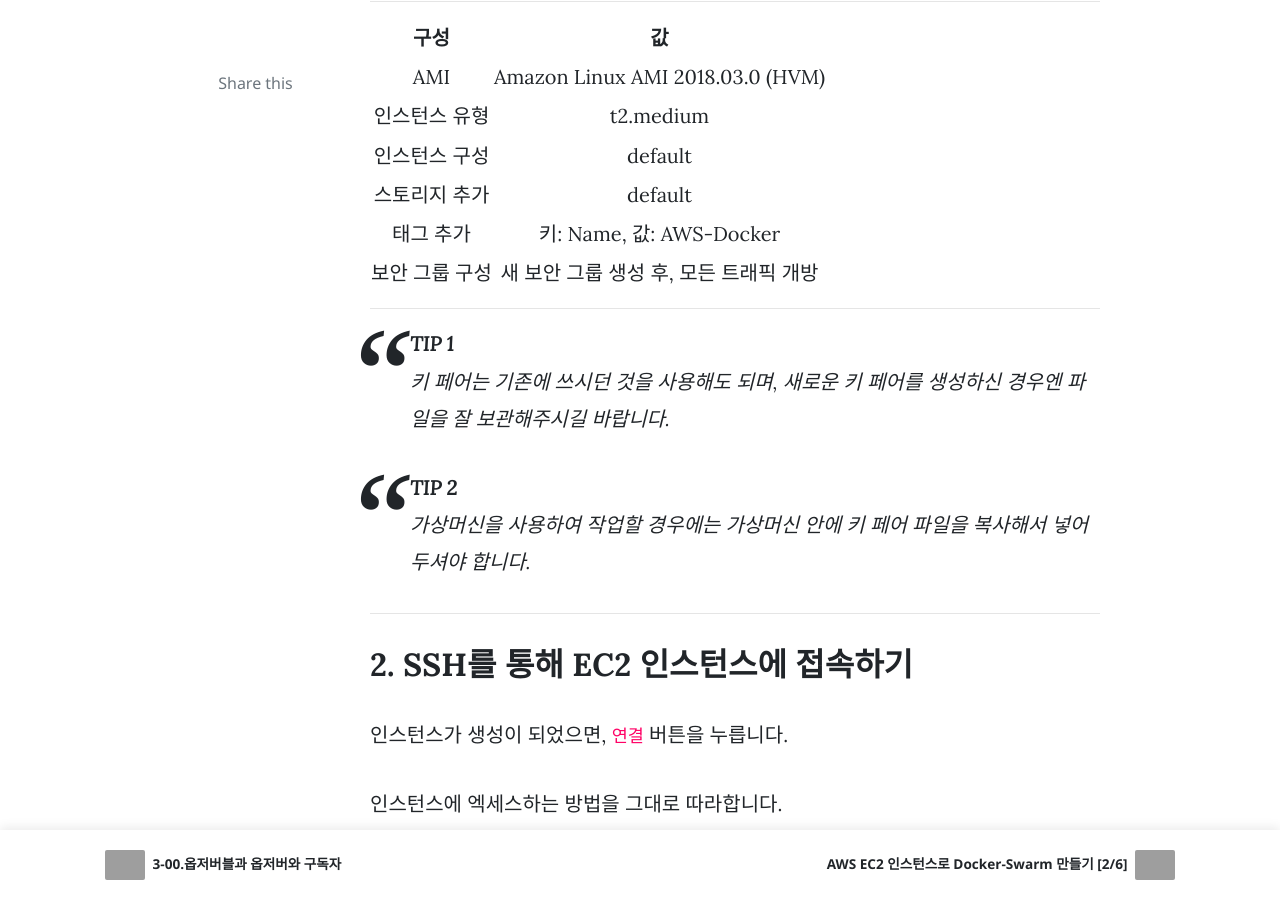
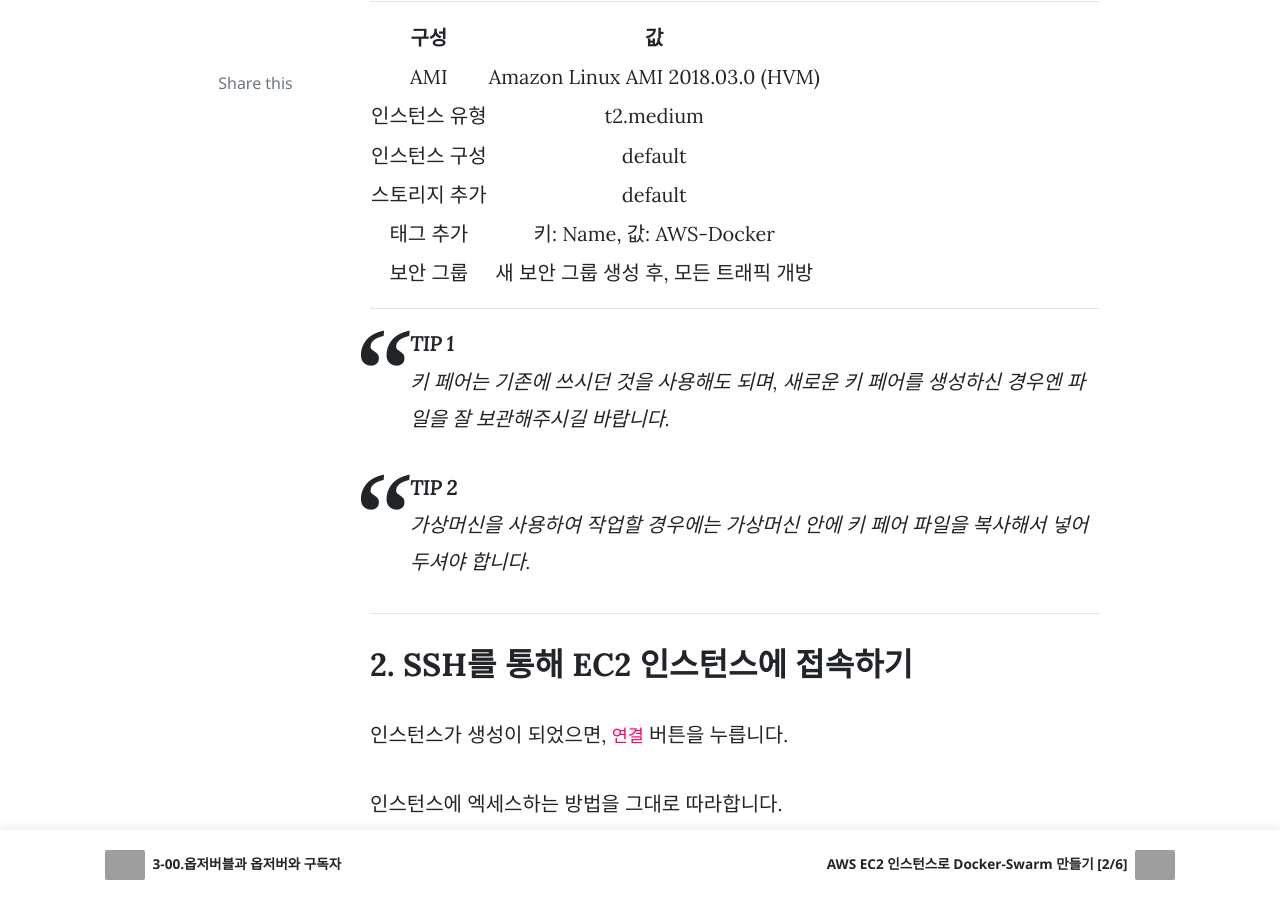
Before and after one commit to MegazoneDSG/megazonedsg.github.io, a Jekyll site: the page built from _posts/2019-09-01-1-Make-Docker.md, in a window 1280 px wide and 900 px high, scrolled down 1621 px. Built offline with Jekyll 4.4.1, drawn with Linux system fonts in a browser that asks for light colours; nearby versions of some CDN libraries; comment, search, counter and statistics services are not loaded; grey boxes are pictures that could not be loaded.

Commit message:
Update 2019-09-01-1-Make-Docker.md

```diff
--- a/_posts/2019-09-01-1-Make-Docker.md
+++ b/_posts/2019-09-01-1-Make-Docker.md
@@ -55,7 +55,7 @@ AWS 사이트에 들어가서 새로운 EC2 인스턴스를 하나 만들어 봅
 | 인스턴스 구성 | default |
 | 스토리지 추가 | default |
 | 태그 추가 | 키: Name, 값: AWS-Docker |
-| 보안 그룹 구성 | 새 보안 그룹 생성 후,  모든 트래픽 개방 |
+| 보안 그룹 | 새 보안 그룹 생성 후, 모든 트래픽 개방 |
 
 ---
 
```
